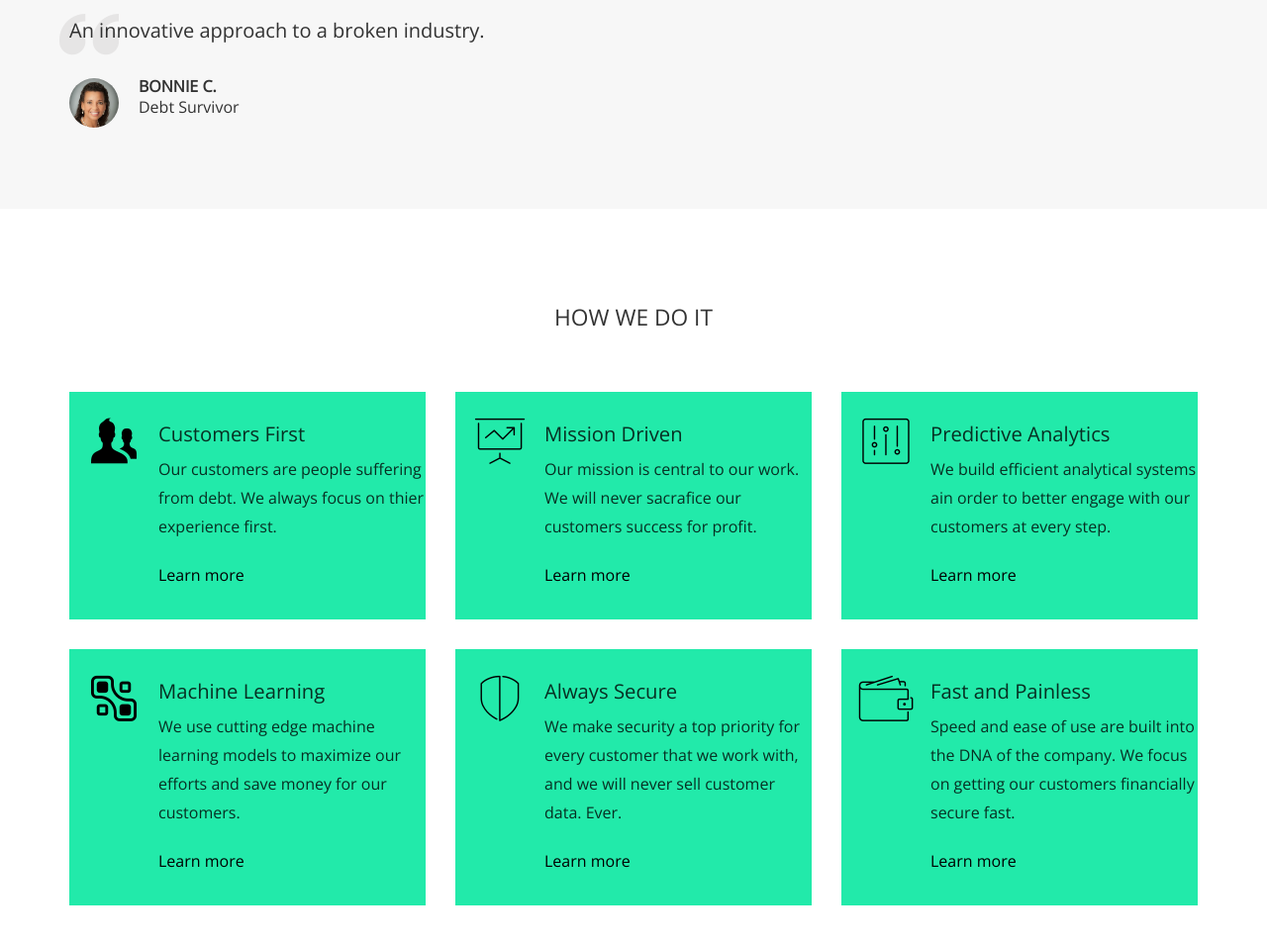
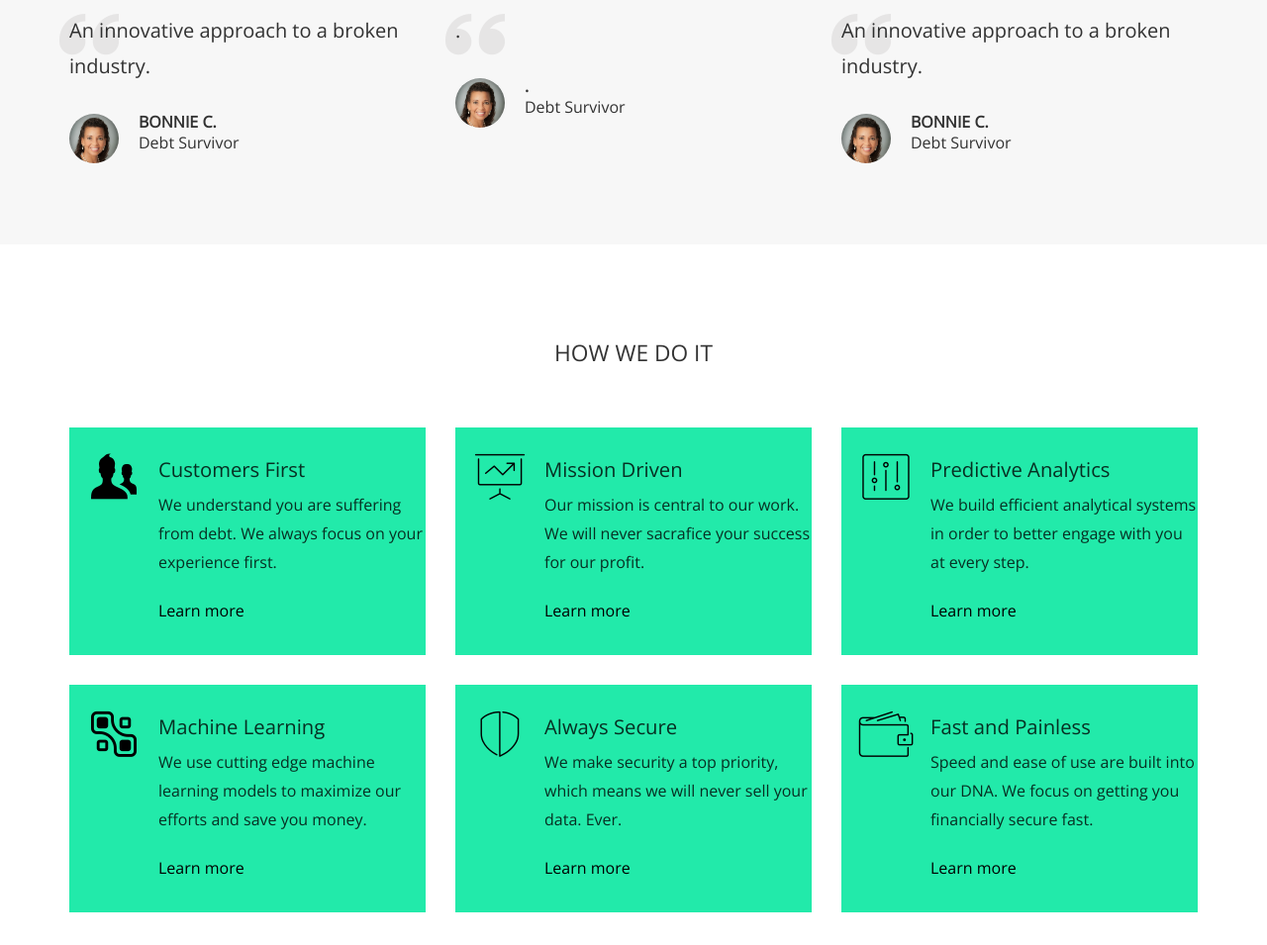
Before and after one commit to jocures/faircredit, a website: page index.html in a window 1280 px wide. Shown: the part 1660-2615 px from the top of the page at 99% size. Drawn offline with nearby package versions, Linux system fonts and the light colour scheme; files whose address does not match are found by name.

Commit message:
changed text

```diff
--- a/index.html
+++ b/index.html
@@ -136,7 +136,7 @@
               </div>
               <div id="collapseOne" class="panel-collapse collapse in" role="tabpanel" aria-labelledby="headingOne">
                 <div class="panel-body">
-                  <p>FairCredit has compassion for the person in debt and we want to work with them to repair and rebuild their credit. We ultimately want to give people the opportunity to participate in today’s economy. People have the power to drive the economy and we believe everyone deserves the right to participate.</p>
+                  <p>FairCredit has compassion for every person in debt and we want to work with you to repair and rebuild your credit. We ultimately want to give you the opportunity to participate in the credit economy. You have the power to drive the economy and we believe everyone deserves the right to participate.</p>
 
 
                 </div>
@@ -152,7 +152,7 @@
               </div>
               <div id="collapseTwo" class="panel-collapse collapse" role="tabpanel" aria-labelledby="headingTwo">
                 <div class="panel-body">
-                  <p>The tools FairCredit will use to rebuild your credit will make this task easier than ever.  We will utilize intelligent systems and automatic recurring monthly payments to make payment as simple as it can be and reduce overhead costs for every customer.</p>
+                  <p>The tools FairCredit uses makes it easier than ever to rebuild your credit. We utilize intelligent systems and to make payment simple reducing overhead costs for every customer.</p>
 
                 </div>
               </div>
@@ -167,7 +167,7 @@
               </div>
               <div id="collapseThree" class="panel-collapse collapse" role="tabpanel" aria-labelledby="headingThree">
                 <div class="panel-body">
-                  <p>FairCredit will work with each individual to come up with a payment plan that works for them. We will have complete transparency every step of the way to ensure everyone we serve has a positive outcome.</p>
+                  <p> We are transpart. FairCredit works with everyone to come up with a payment plan that works.</p>
                 </div>
               </div>
             </div>
@@ -207,13 +207,35 @@
   <section class="probootstrap-section probootstrap-section-lighter">
     <div class="container">
       <div class="row">
-        <div class="col-md-6 probootstrap-animate">
+        <div class="col-md-4 probootstrap-animate">
           <div class="probootstrap-testimony">
             <blockquote>
               <p>An innovative approach to a broken industry.</p>
             </blockquote>
             <div class="author">
-              <img src="img/smiling-bonnie.jpg" class="img-responsive" alt="Free HTML5 Bootstrap Theme by ProBootstrap.com">
+              <img src="img/smiling-bonnie.jpg" class="img-responsive" alt="">
+              <div>Bonnie C. <span>Debt Survivor</span></div>
+            </div>
+          </div>
+        </div>
+        <div class="col-md-4 probootstrap-animate">
+          <div class="probootstrap-testimony">
+            <blockquote>
+              <p>.</p>
+            </blockquote>
+            <div class="author">
+              <img src="img/smiling-bonnie.jpg" class="img-responsive" alt="">
+              <div>. <span>Debt Survivor</span></div>
+            </div>
+          </div>
+        </div>
+        <div class="col-md-4 probootstrap-animate">
+          <div class="probootstrap-testimony">
+            <blockquote>
+              <p>An innovative approach to a broken industry.</p>
+            </blockquote>
+            <div class="author">
+              <img src="img/smiling-bonnie.jpg" class="img-responsive" alt="">
               <div>Bonnie C. <span>Debt Survivor</span></div>
             </div>
           </div>
@@ -242,7 +264,7 @@
             </div>
             <div class="text">
               <h3 class="heading">Customers First</h3>
-              <p>Our customers are people suffering from debt. We always focus on thier experience first.</p>
+              <p>We understand you are suffering from debt. We always focus on your experience first.</p>
               <p><a href="about.html">Learn more</a></p>
             </div>
 
@@ -255,7 +277,7 @@
             </div>
             <div class="text">
               <h3 class="heading">Mission Driven</h3>
-              <p>Our mission is central to our work. We will never sacrafice our customers success for profit.</p>
+              <p>Our mission is central to our work. We will never sacrafice your success for our profit.</p>
               <p><a href="about.html">Learn more</a></p>
             </div>
           </div>
@@ -267,7 +289,7 @@
             </div>
             <div class="text">
               <h3 class="heading">Predictive Analytics</h3>
-              <p>We build efficient analytical systems ain order to better engage with our customers at every step. </p>
+              <p>We build efficient analytical systems in order to better engage with you at every step. </p>
               <p><a href="about.html">Learn more</a></p>
             </div>
           </div>
@@ -282,7 +304,7 @@
             </div>
             <div class="text">
               <h3 class="heading">Machine Learning</h3>
-              <p>We use cutting edge machine learning models to maximize our efforts and save money for our customers.</p>
+              <p>We use cutting edge machine learning models to maximize our efforts and save you money.</p>
               <p><a href="about.html">Learn more</a></p>
             </div>
 
@@ -295,7 +317,7 @@
             </div>
             <div class="text">
               <h3 class="heading">Always Secure</h3>
-              <p>We make security a top priority for every customer that we work with, and we will never sell customer data. Ever.</p>
+              <p>We make security a top priority, which means we will never sell your data. Ever.</p>
               <p><a href="about.html">Learn more</a></p>
             </div>
           </div>
@@ -307,7 +329,7 @@
             </div>
             <div class="text">
               <h3 class="heading">Fast and Painless</h3>
-              <p>Speed and ease of use are built into the DNA of the company. We focus on getting our customers financially secure fast.</p>
+              <p>Speed and ease of use are built into our DNA. We focus on getting you financially secure fast.</p>
               <p><a href="about.html">Learn more</a></p>
             </div>
           </div>
```
